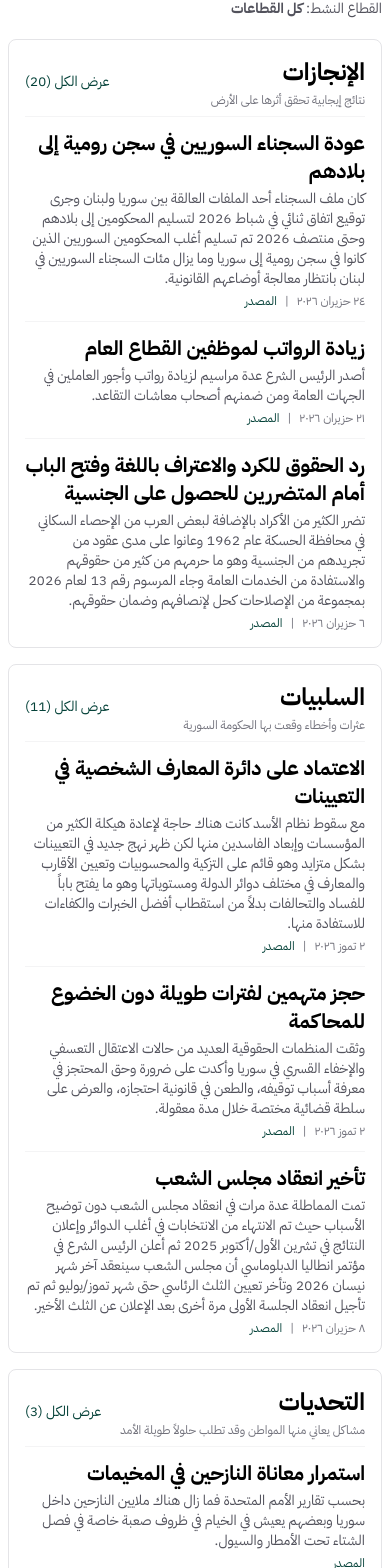
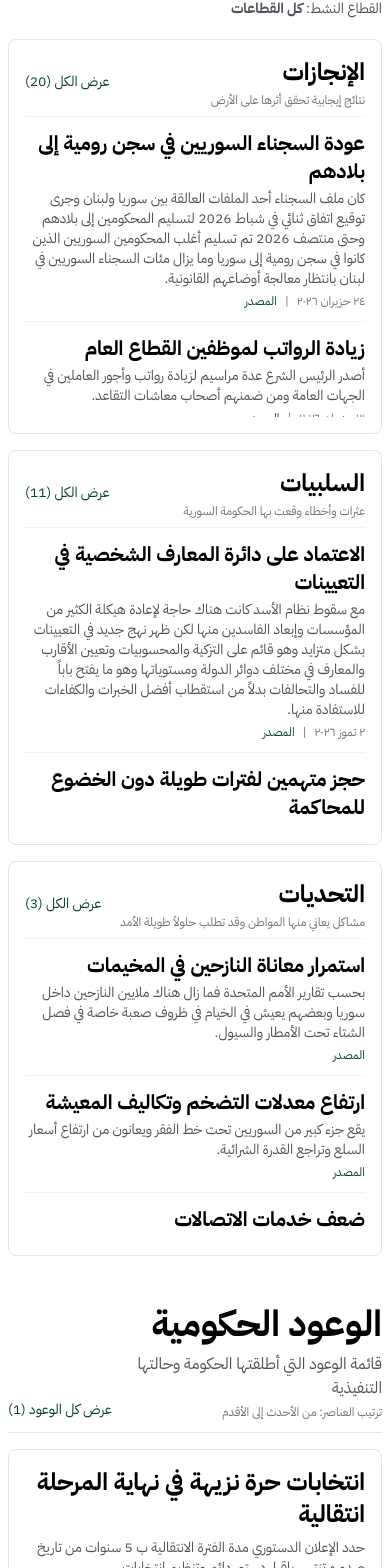
Before and after one commit to NasijSy/almiyaar, a SvelteKit app: page / in a window 390 px wide. Shown: the part 1212-2780 px from the top of the page. Built offline with nearby package versions, Linux system fonts and the light colour scheme.

Commit message:
Add scrollbars to subsections to be more comprehensive

```diff
--- a/src/routes/+page.svelte
+++ b/src/routes/+page.svelte
@@ -51,21 +51,18 @@
         [...achievements]
             .filter((item) => activeSector === 'all' || item.sector === activeSector)
             .sort((a, b) => dateValue(b) - dateValue(a))
-            .slice(0, 3)
     );
 
     const filteredMistakes = $derived.by(() =>
         [...mistakes]
             .filter((item) => activeSector === 'all' || item.sector === activeSector)
             .sort((a, b) => dateValue(b) - dateValue(a))
-            .slice(0, 3)
     );
 
     const filteredIssues = $derived.by(() =>
         [...issues]
             .filter((item) => activeSector === 'all' || item.sector === activeSector)
             .sort((a, b) => dateValue(b) - dateValue(a))
-            .slice(0, 3)
     );
 
     const topPromises = $derived.by(() => [...promises].sort((a, b) => dateValue(b) - dateValue(a)).slice(0, 3));
@@ -157,7 +154,7 @@
                     </div>
                     <a href="/achievements" class="text-sm text-secondary hover:underline">عرض الكل ({totalAchievements})</a>
                 </header>
-                <ul class="space-y-3 mb-0! p-0!">
+                <ul class="space-y-3 mb-0! p-0! max-h-72 md:max-h-[28rem] overflow-y-auto pr-1">
                     {#each filteredAchievements as item}
                         <li class="pb-3 border-b border-zinc-100 last:border-0 last:pb-0">
                             <h4 class="text-base font-semibold mb-1! leading-7">{item.title}</h4>
@@ -193,7 +190,7 @@
                     </div>
                     <a href="/mistakes" class="text-sm text-secondary hover:underline">عرض الكل ({totalMistakes})</a>
                 </header>
-                <ul class="space-y-3 mb-0! p-0!">
+                <ul class="space-y-3 mb-0! p-0! max-h-72 md:max-h-[28rem] overflow-y-auto pr-1">
                     {#each filteredMistakes as item}
                         <li class="pb-3 border-b border-zinc-100 last:border-0 last:pb-0">
                             <h4 class="text-base font-semibold mb-1! leading-7">{item.title}</h4>
@@ -227,7 +224,7 @@
                     </div>
                     <a href="/issues" class="text-sm text-secondary hover:underline">عرض الكل ({totalIssues})</a>
                 </header>
-                <ul class="space-y-3 mb-0! p-0!">
+                <ul class="space-y-3 mb-0! p-0! max-h-72 md:max-h-[28rem] overflow-y-auto pr-1">
                     {#each filteredIssues as item}
                         <li class="pb-3 border-b border-zinc-100 last:border-0 last:pb-0">
                             <h4 class="text-base font-semibold mb-1! leading-7">{item.title}</h4>
```
